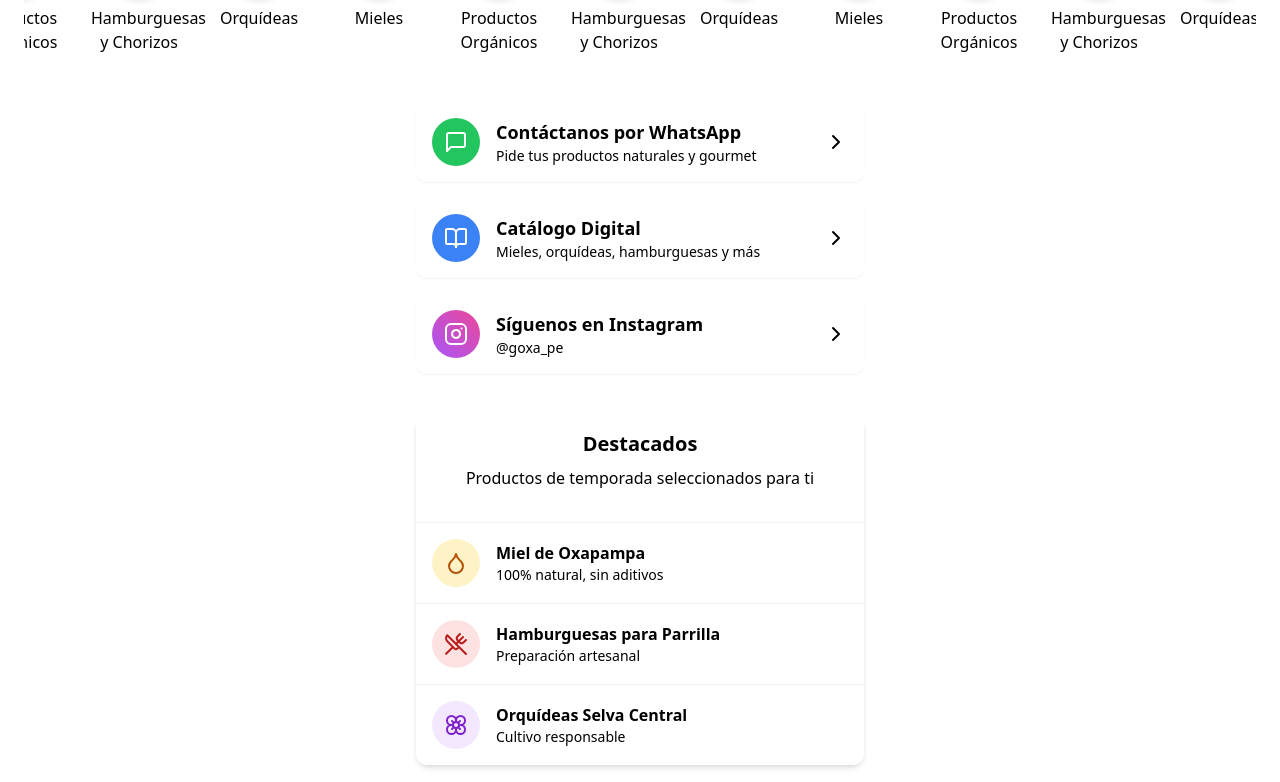
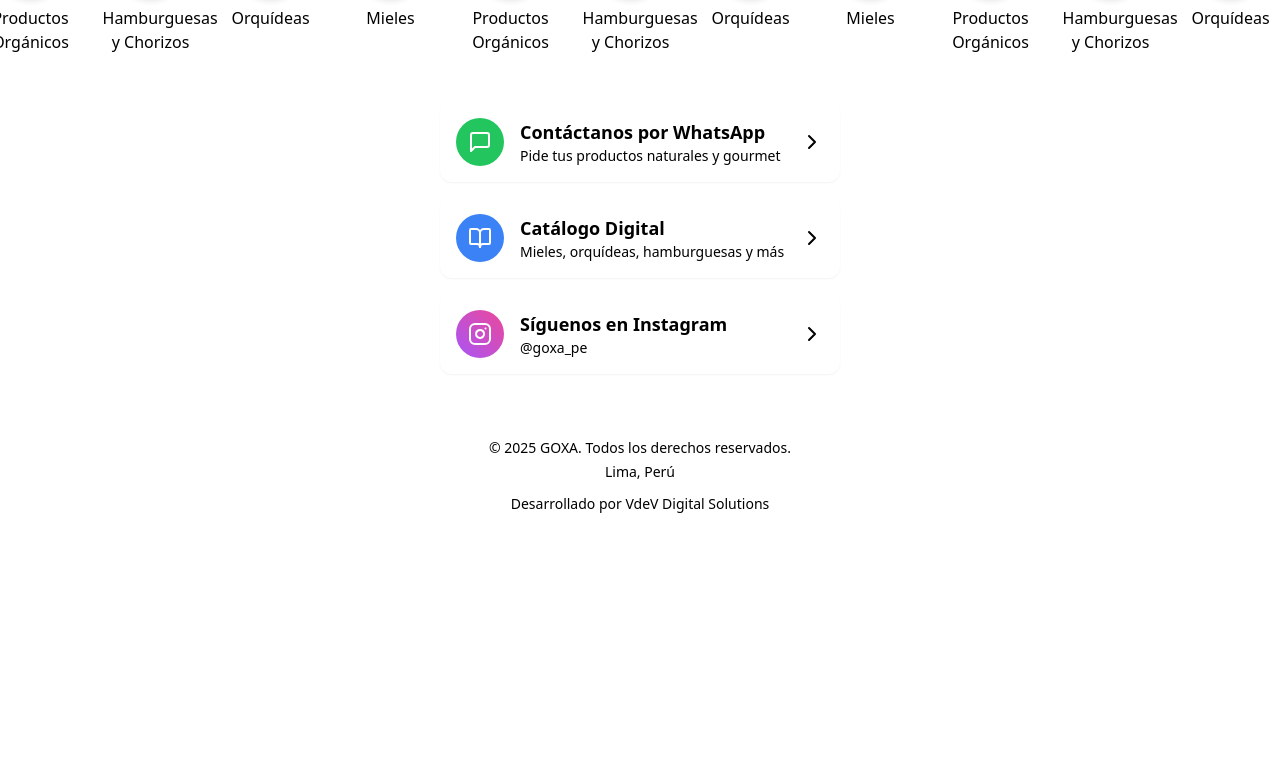
Before and after one commit to Rodvdev/goxa, a Next.js app: page / in a window 1280 px wide. Shown: the part 418-1200 px from the top of the page. After the commit the page ends 1028 px from the top, so only its background shows below. Built offline with nearby package versions, Linux system fonts and the light colour scheme.

Commit message:
Refactor Home page layout and styles: Adjusted padding and margin for improved spacing, updated class names for consistency, and commented out product highlight section for future development. Enhanced overall UI clarity.

```diff
--- a/src/app/page.tsx
+++ b/src/app/page.tsx
@@ -36,7 +36,7 @@ export default function Home() {
   }, []);
 
   return (
-    <main className="flex min-h-screen flex-col items-center pt-12 pb-24 px-6 bg-white text-black">
+    <main className="flex min-h-screen flex-col items-center pt-12 pb-24 bg-white text-black">
       {/* Logo and Header */}
       <div className="w-32 h-32 mb-6 flex items-center justify-center rounded-full bg-green-600 text-white">
         <Leaf size={64} />
@@ -50,7 +50,7 @@ export default function Home() {
       {/* Product Categories - Infinitely Scrolling */}
       <div
         ref={scrollContainerRef}
-        className="w-full max-w-full overflow-x-auto scrollbar-hide mb-8 py-4"
+        className="w-full max-w-full overflow-x-auto scrollbar-hide mb-8 py-4 "
       >
         <div className="flex px-2 animate-scroll">
           {/* Render original items */}
@@ -86,7 +86,7 @@ export default function Home() {
       </div>
 
       {/* Link Tree */}
-      <div className="w-full max-w-md flex flex-col gap-4">
+      <div className="w-full max-w-md flex flex-col gap-4 px-6">
         {/* WhatsApp Link */}
         <a
           href="https://wa.me/51998855069"
@@ -146,7 +146,7 @@ export default function Home() {
       </div>
 
       {/* Product Highlight */}
-      <div className="mt-10 w-full max-w-md bg-white rounded-xl shadow-md overflow-hidden">
+        {/* <div className="mt-10 w-full max-w-md bg-white rounded-xl shadow-md overflow-hidden">
             <div className="p-4 text-center">
             <h2 className="text-xl font-bold text-black mb-2">Destacados</h2>
             <p className="text-black mb-4">Productos de temporada seleccionados para ti</p>
@@ -184,7 +184,7 @@ export default function Home() {
                 </div>
             </div>
             </div>
-      </div>
+        </div> */}
 
       {/* Footer */}
       <footer className="mt-16 text-center text-black text-sm">
```
Lines whose indentation alone changed are shown as unchanged.
